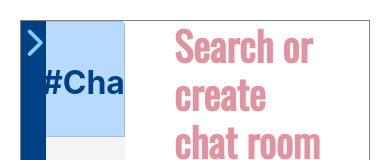
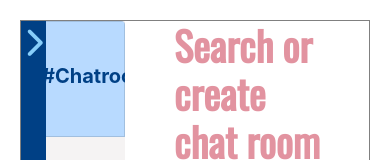
Before and after one commit to dtFocuS/all-chat-front-end, a React (Create React App) app: page /home in a window 390 px wide. Shown: the top 160 px of the page. Built offline with nearby package versions, Linux system fonts and the light colour scheme; what actioncable would draw is missing.

Commit message:
adjusting chatroom name size

```diff
--- a/src/stylesheets/chatroom.css
+++ b/src/stylesheets/chatroom.css
@@ -182,9 +182,9 @@
 }
 
 @media screen and (min-width: 990px) {
-  .chat-room-bar h2 {
+  /* .chat-room-bar h2 {
     font-size: 20px;
-  }
+  } */
 
   /* .form-group .btn-outline-primary {
     position: relative;
@@ -202,6 +202,9 @@
     left: 84%;
     margin-top: 10px;
   }
+  .chat-room-bar h2 {
+    font-size: 20px;
+  }
 }
 
 @media screen and (max-width: 700px) {
```
